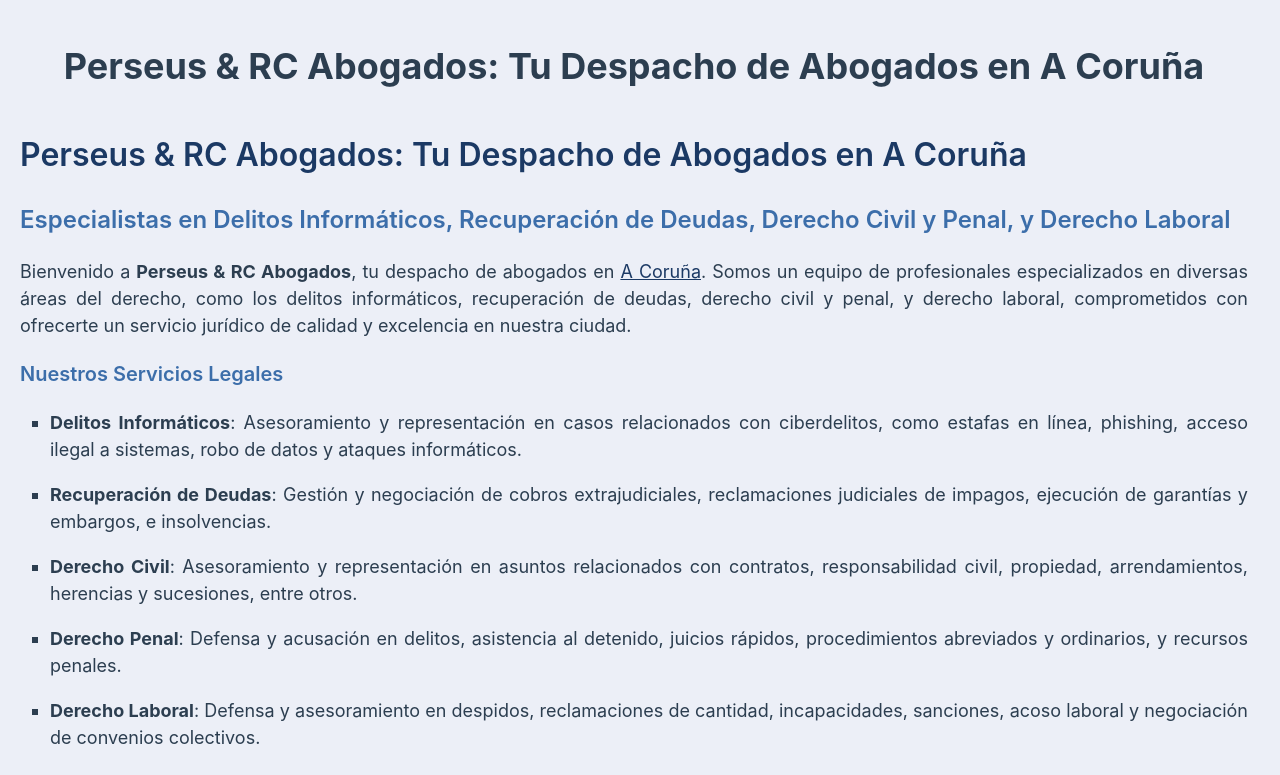
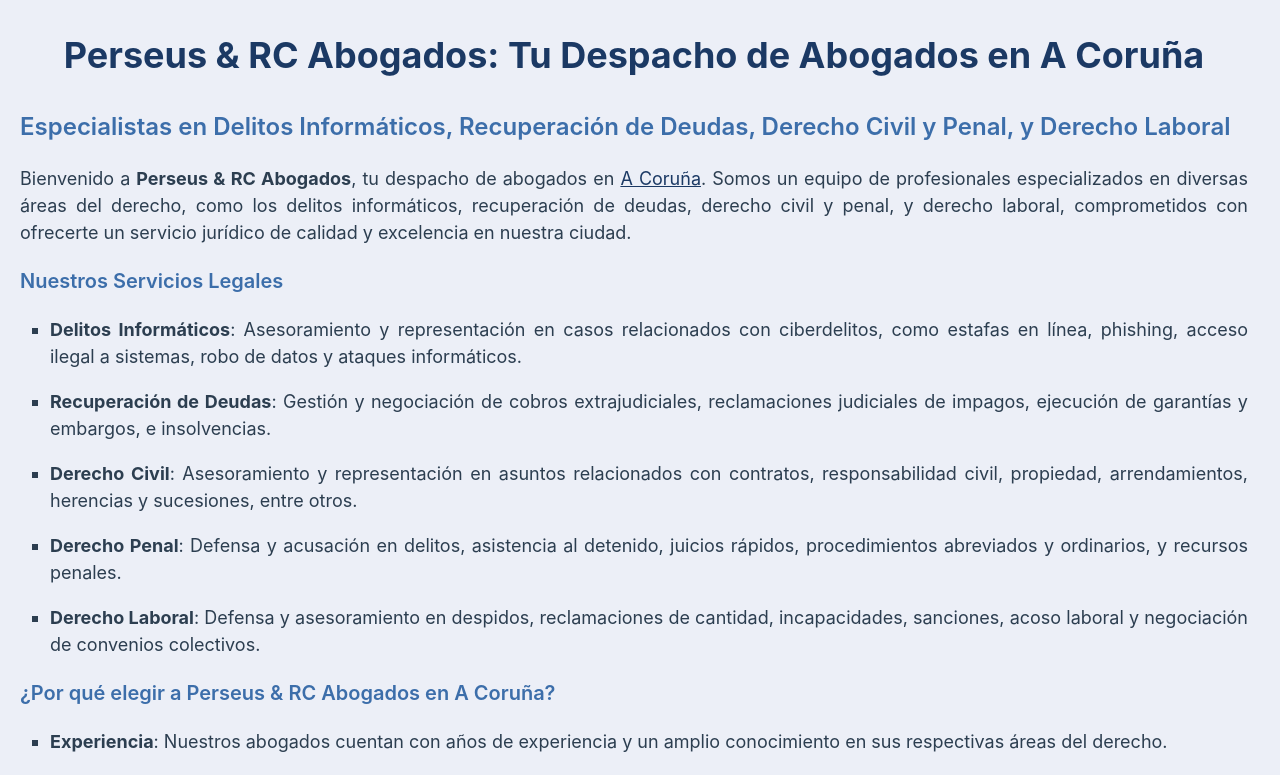
Before and after one commit to streaming10/perseusnew, a Jekyll site: the page built from index.md, in a window 1280 px wide and 900 px high, scrolled down 354 px, cut to the strip 125-900 px from the top of the window. Built offline with Jekyll 4.4.1, drawn with Linux system fonts in a browser that asks for light colours; our own code applies the rules of GitHub Pages for plain Markdown files.

Commit message:
Update index.md

```diff
--- a/index.md
+++ b/index.md
@@ -14,9 +14,7 @@ keywords: abogados penalistas a coruña, Perseus & RC Abogados, delitos informá
   <img src="https://user-images.githubusercontent.com/63341181/85150740-35a11400-b253-11ea-9a7d-fd3fffc300c0.png" alt="Logo de Perseus & RC Abogados en A Coruña" class="responsive logo-perseus">
 </p>
 
-<p style="text-align:center; font-size: 2em; font-weight: bold;">Perseus &amp; RC Abogados: Tu Despacho de Abogados en A Coruña</p>
-
-# Perseus & RC Abogados: Tu Despacho de Abogados en A Coruña
+<h1 style="text-align:center; font-size: 2em; font-weight: bold;">Perseus &amp; RC Abogados: Tu Despacho de Abogados en A Coruña</h1>
 
 ## Especialistas en Delitos Informáticos, Recuperación de Deudas, Derecho Civil y Penal, y Derecho Laboral
 
```
